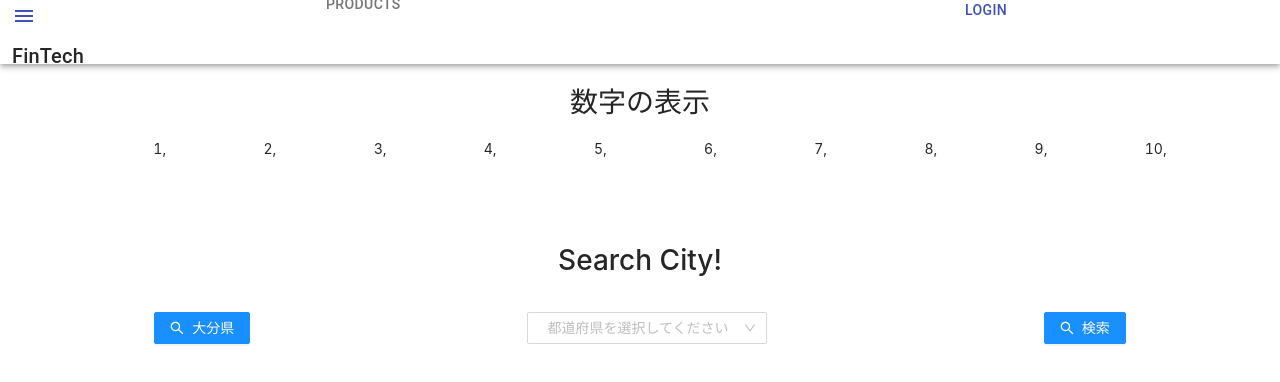
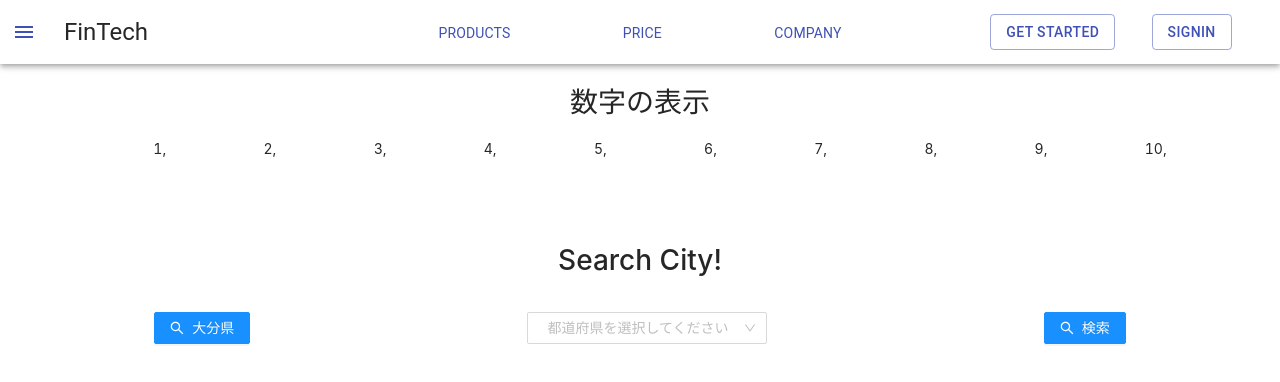
Before and after one commit to Aoi020608/get_city, a React (Create React App) app: page / in a window 1280 px wide. Shown: the top 382 px of the page. Built offline with nearby package versions, Linux system fonts and the light colour scheme.

Commit message:
modify the style of navigation

```diff
--- a/src/components/Nav.tsx
+++ b/src/components/Nav.tsx
@@ -6,7 +6,7 @@ import Typography from "@material-ui/core/Typography";
 import Button from "@material-ui/core/Button";
 import IconButton from "@material-ui/core/IconButton";
 import MenuIcon from "@material-ui/icons/Menu";
-import { Grid } from "@material-ui/core";
+import { Grid, Link } from "@material-ui/core";
 
 const useStyles = makeStyles((theme: Theme) =>
   createStyles({
@@ -16,11 +16,25 @@ const useStyles = makeStyles((theme: Theme) =>
     toolbar: {
       backgroundColor: "white",
     },
+    titleContainer: {
+      display: "flex",
+      alignItems: "center",
+    },
     menuButton: {
       marginRight: theme.spacing(2),
     },
+    menuContainer: {
+      display: "flex",
+      alignItems: "center",
+      justifyContent: "space-evenly",
+    },
     title: {
       //   flexGrow: 1,
+    },
+    loginContainer: {
+      display: "flex",
+      alignItems: "center",
+      justifyContent: "space-evenly",
     },
   })
 );
@@ -33,7 +47,7 @@ const Nav: React.FC = () => {
       <AppBar position="static">
         <Toolbar className={classes.toolbar}>
           <Grid container spacing={3}>
-            <Grid sm={3}>
+            <Grid sm={3} className={classes.titleContainer}>
               <IconButton
                 edge="start"
                 className={classes.menuButton}
@@ -42,17 +56,34 @@ const Nav: React.FC = () => {
               >
                 <MenuIcon />
               </IconButton>
-              <Typography variant="h6" className={classes.title}>
+              <Typography variant="h5" className={classes.title}>
                 FinTech
               </Typography>
             </Grid>
-            <Grid sm={6}>
+            <Grid sm={6} className={classes.menuContainer}>
               <Typography variant="button" color="textSecondary">
-                PRODUCTS
+                <Link component="button" variant="body2">
+                  PRODUCTS
+                </Link>
+              </Typography>
+              <Typography variant="button" color="textSecondary">
+                <Link component="button" variant="body2">
+                  PRICE
+                </Link>
+              </Typography>
+              <Typography variant="button" color="textSecondary">
+                <Link component="button" variant="body2">
+                  COMPANY
+                </Link>
               </Typography>
             </Grid>
-            <Grid sm={3}>
-              <Button color="primary">Login</Button>
+            <Grid sm={3} className={classes.loginContainer}>
+              <Button color="primary" variant="outlined">
+                GET STARTED
+              </Button>
+              <Button color="primary" variant="outlined">
+                SIGNIN
+              </Button>
             </Grid>
           </Grid>
         </Toolbar>
```
